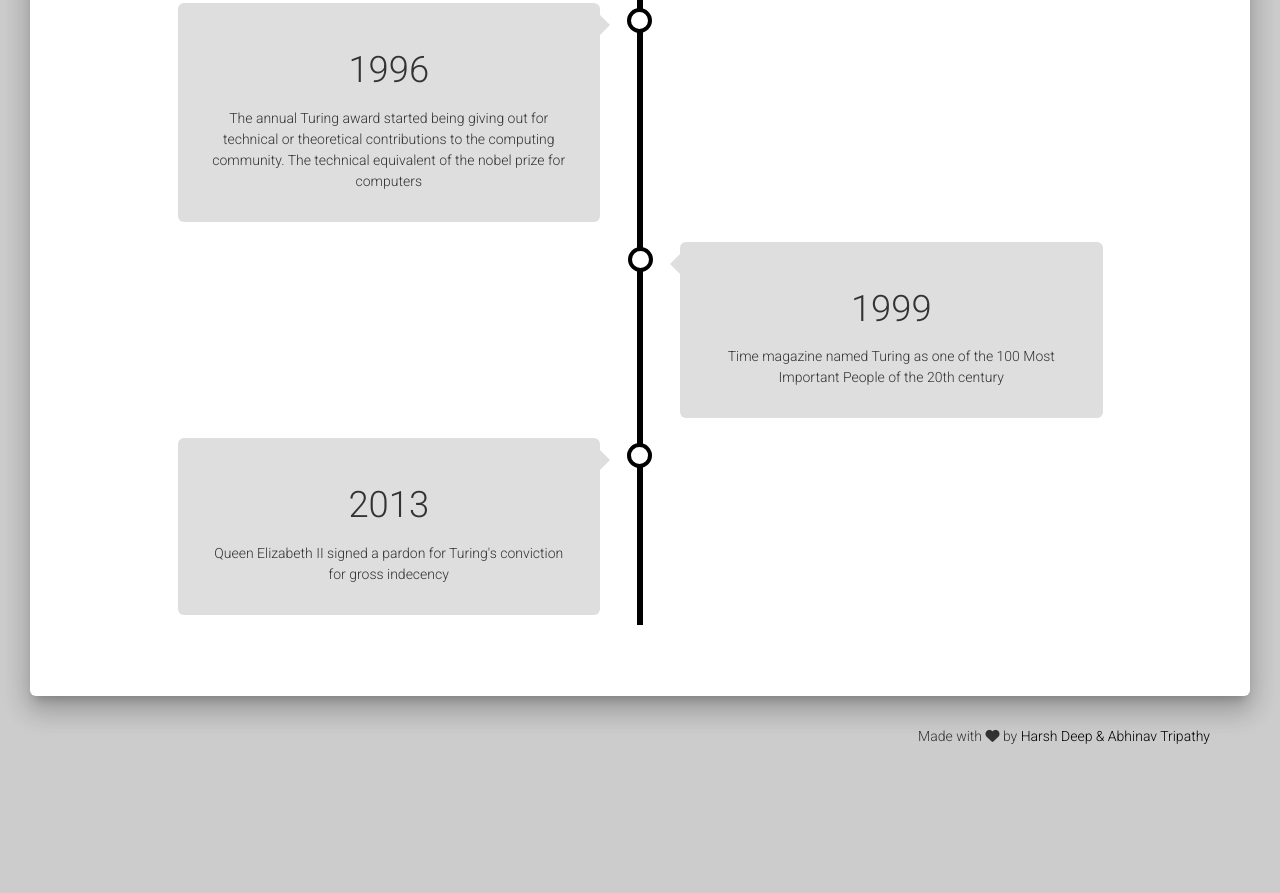
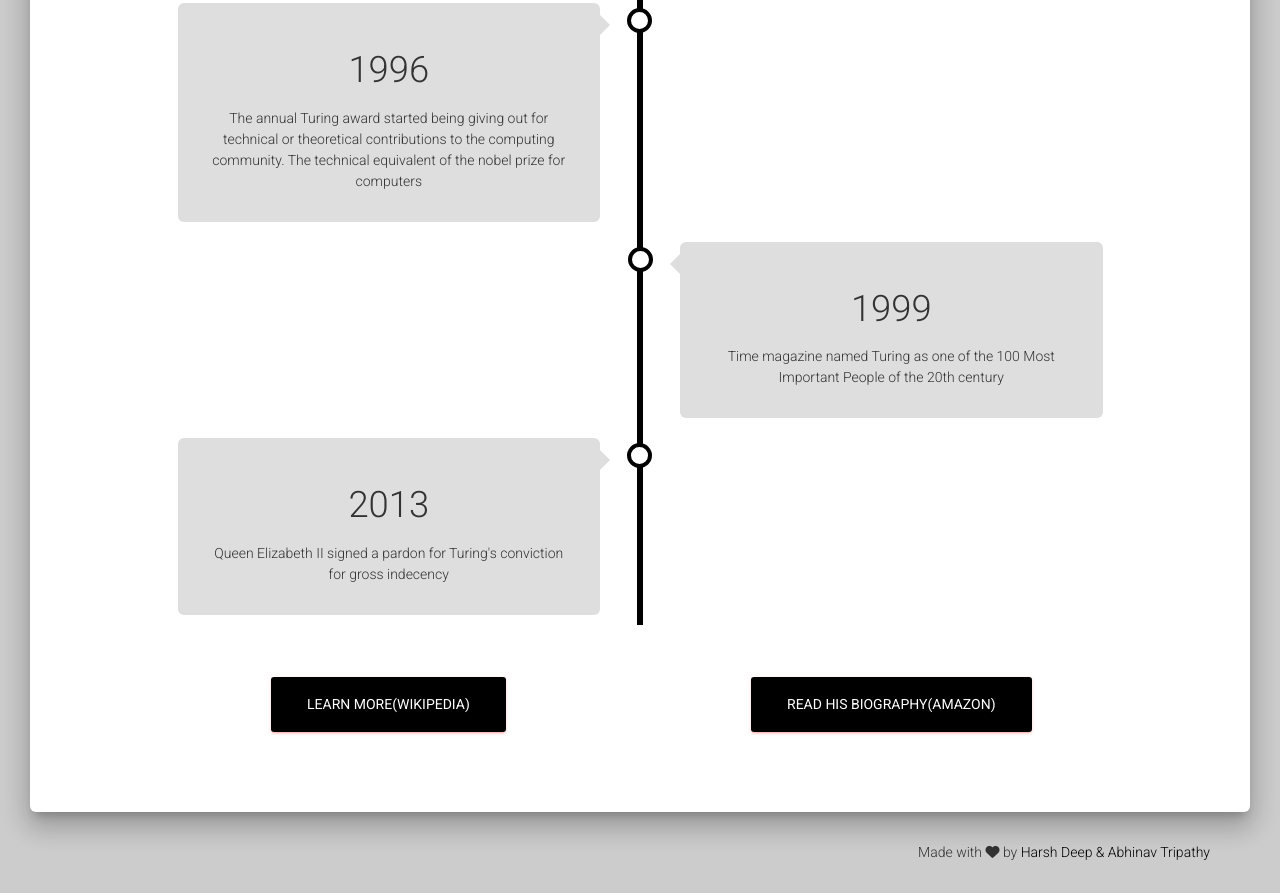
Before and after one commit to abhinavtripathy/Alan-Turing-Website, a plain HTML site: page index.html in a window 1280 px wide. Shown: the part 2852-3745 px from the top of the page. Before the commit the page ends 3629 px from the top, so only its background shows below. Drawn offline with nearby package versions, Linux system fonts and the light colour scheme.

Commit message:
Adding the Buttons

```diff
--- a/assets/css/index.css
+++ b/assets/css/index.css
@@ -1,6 +1,6 @@
 #subscribe-btn-color {
 
-	background-color: #51a2b1;
+	background-color: black;
 
 }
 #eyespace-signature-color {
--- a/index.html
+++ b/index.html
@@ -261,17 +261,23 @@
 			</div>
 		</div>
 
+		<br>
+		<br>
 		<div class="row">
-
 		<div class="col-md-6">
-
+				<a href="https://en.wikipedia.org/wiki/Alan_Turing" target="_blank" class="btn btn-danger btn-raised btn-lg" id="subscribe-btn-color">
+					</i> Learn More(wikipedia)
+				</a>
 
 		</div>
 		<div class="col-md-6">
 
-
+				<a href="https://www.amazon.com/Alan-Turing-Enigma-Inspired-Imitation/dp/069116472X" target="_blank" class="btn btn-danger btn-raised btn-lg" id="subscribe-btn-color">
+					</i> Read His Biography(Amazon)
+				</a>
 
 		</div>
+
 		</div>
 
 
```
